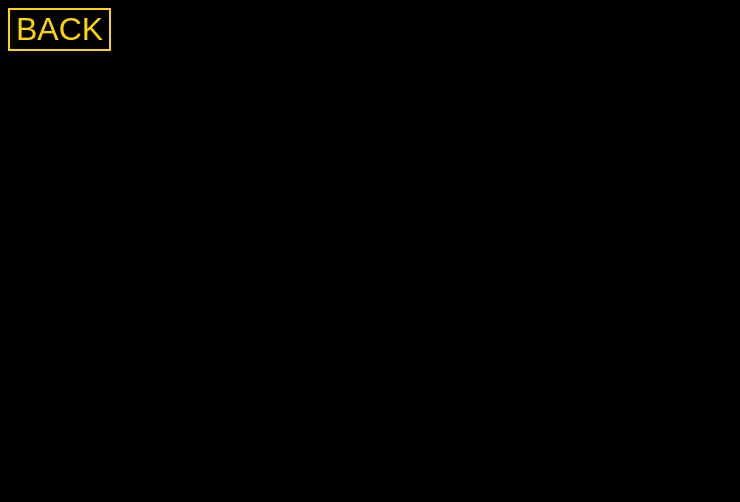
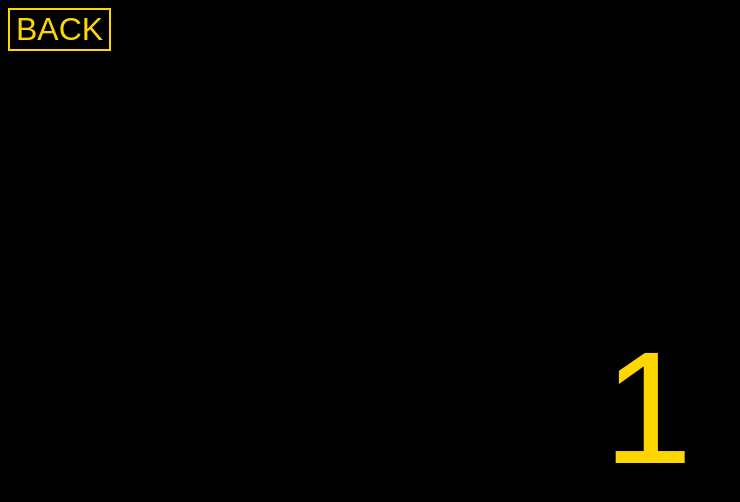
Before and after one commit to forbesd7/guitarPractice, a Vue app: page / in a window 1280 px wide. Both pictures are taken after a click on the button "START". Shown: the top 502 px of the page, without its empty margins (0-740 px from the left). Built offline with nearby package versions, Linux system fonts and the light colour scheme.

Commit message:
have the practice timer working

```diff
--- a/src/components/ChordSwitchPractice.vue
+++ b/src/components/ChordSwitchPractice.vue
@@ -1,22 +1,57 @@
 <template>
-  <div>
-    <button class="button" @click="$emit('changeToOptionsView')">BACK</button>
-    <p>{{selectedChords}}</p>
+  <div class="mainContainer">
+    <div class="buttonContainer">
+      <button class="button" @click="$emit('changeToOptionsView')">BACK</button>
+    </div>
+    <div class="chordContainer">
+      <div class="countDownTimer" v-if="countdownTimer !== 0">{{countdownTimer}}</div>
+      <div style="color:gold" v-if="countdownTimer === 0">{{localPracticeLength}}</div>
+    </div>
   </div>
 </template>
 
 <script>
 export default {
   data: () => ({
-    color: "black",
-    isSelected: false
+    countdownTimer: 3,
+    currentChord: {},
+    localPracticeLength: 0,
+    practiceStarted: false
   }),
   props: {
-    selectedChords: Array
+    selectedChords: Array,
+    practiceLength: Number,
+    beatsPerMin: Number,
+    barsPerChord: Number
   },
   methods: {
-    greyOutSelected() {
-      this.isSelected = !this.isSelected;
+    countDown() {
+      const myInterval = setInterval(() => {
+        if (this.countdownTimer === 1) {
+          clearInterval(myInterval);
+        }
+        this.countdownTimer--;
+      }, 1000);
+    },
+
+    startPractice() {
+      this.localPracticeLength = this.practiceLength;
+      const practiceInterval = setInterval(() => {
+        if (this.localPracticeLength === 1) {
+          clearInterval(practiceInterval);
+        }
+        this.localPracticeLength--;
+      }, 1000);
+    }
+  },
+  created() {
+    this.countDown();
+  },
+
+  updated() {
+    if (this.practiceStarted === false) {
+      this.practiceStarted = true;
+      this.startPractice();
     }
   }
 };
@@ -24,6 +59,24 @@ export default {
 
 <!-- Add "scoped" attribute to limit CSS to this component only -->
 <style scoped>
+.mainContainer {
+  height: 100vh;
+  width: 100vw;
+}
+.buttonContainer {
+  height: 10%;
+}
+.chordContainer {
+  display: flex;
+  width: 100vw;
+  height: 80%;
+  align-items: center;
+  justify-content: center;
+}
+.countDownTimer {
+  color: gold;
+  font-size: 10em;
+}
 .button {
   color: gold;
   background: black;
--- a/src/components/PracticeOptions/PracticeOptions.vue
+++ b/src/components/PracticeOptions/PracticeOptions.vue
@@ -19,6 +19,9 @@
       <ChordSwitchPractice
         v-on:changeToOptionsView="changeToOptionsView"
         v-bind:selectedChords="selectedChords"
+        v-bind:beatsPerMin="beatsPerMin"
+        v-bind:barsPerChord="barsPerChord"
+        v-bind:practiceLength="practiceLength"
       />
     </div>
   </div>
@@ -35,6 +38,9 @@ export default {
   },
   data: () => ({
     currentView: "optionsView",
+    practiceLength: 60,
+    beatsPerMin: 60,
+    barsPerChord: 4,
     selectedChords: [],
     chords: [
       {
```
